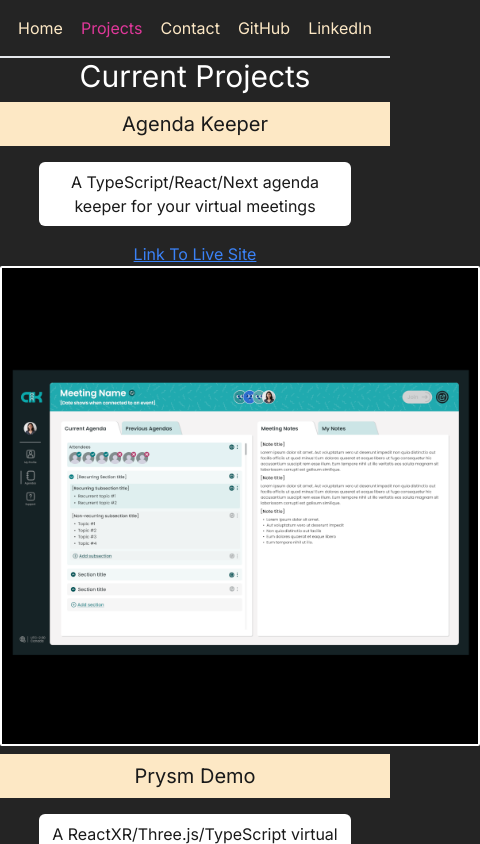
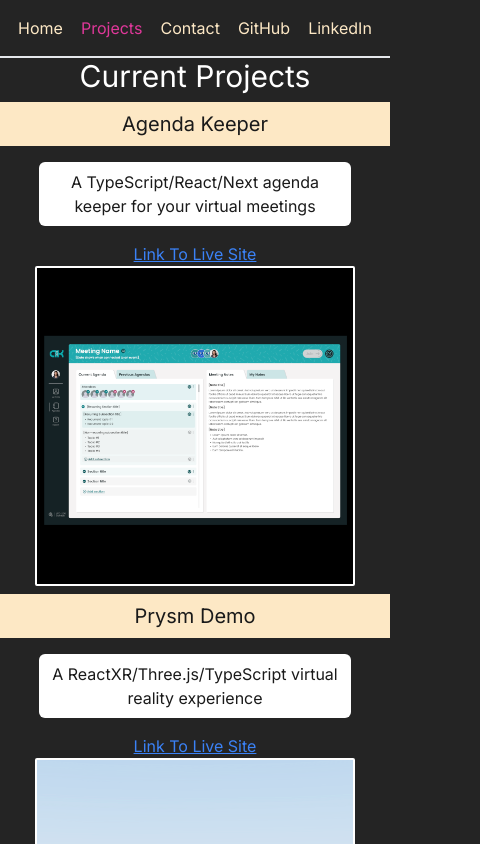
Before and after one commit to leerobertdyer/leeDyerPortfolio, a Next.js app: page /projects in a window 390 px wide. Shown: the top 844 px of the page, 480 px wide, since content can reach past the window. Built offline with nearby package versions, Linux system fonts and the light colour scheme.

Commit message:
bug: fix photo on small device

```diff
--- a/src/components/Project/Project.tsx
+++ b/src/components/Project/Project.tsx
@@ -42,7 +42,10 @@ export default function Project({
           GitHub Repo
         </a>
       )}
-      <div className="overflow-hidden rounded-sm w-[30rem] h-[30rem] m-auto border-2 border-white">
+      <div className="overflow-hidden rounded-sm
+      w-[20rem] h-[20rem]
+      sm:w-[30rem] sm:h-[30rem]
+      m-auto border-2 border-white">
         <a href={link} target="_blank">
           <Image
             src={image}
```
